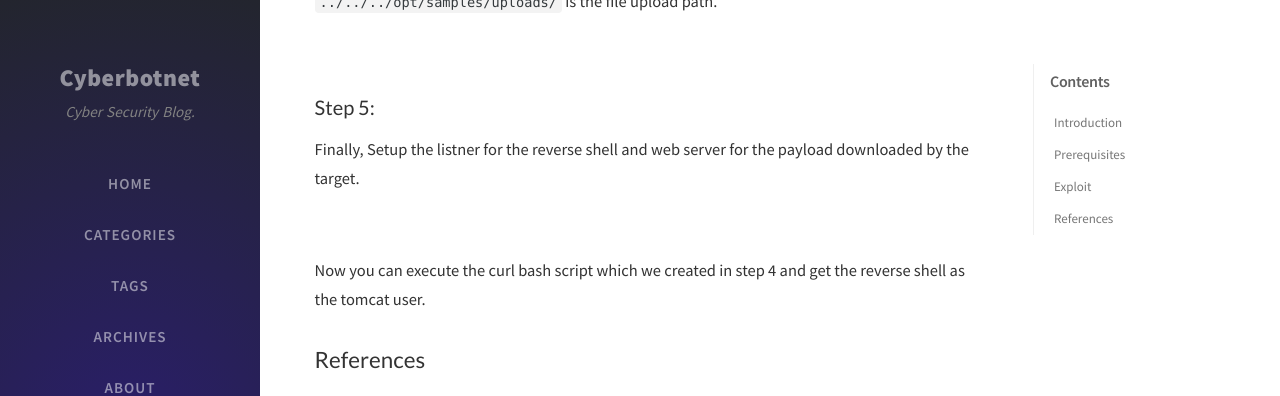
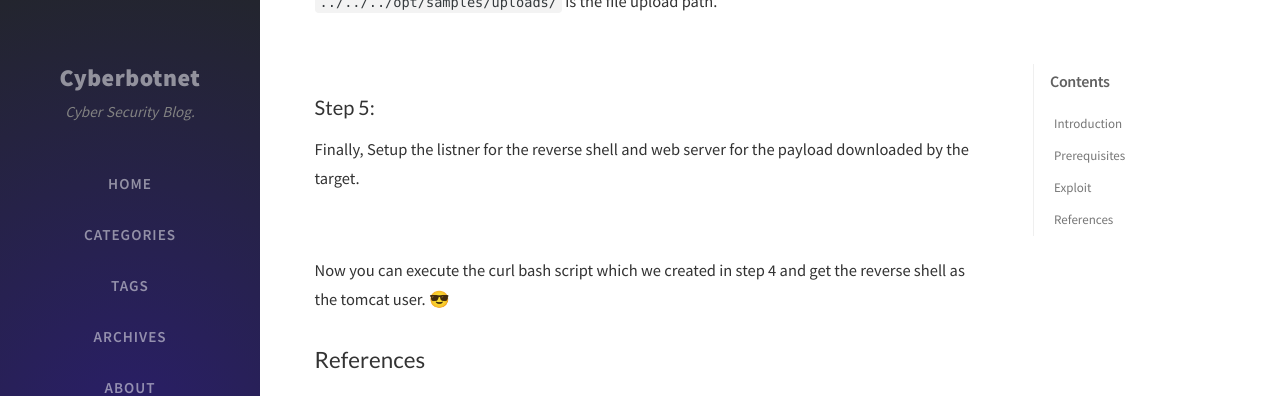
Before and after one commit to UweKrause/ukmihiran.github.io, a Jekyll site: the page built from _posts/2020-12-29-Apache-Tomcat-Server-Deserialization-of-Untrusted-Data-(RCE).md, in a window 1280 px wide and 900 px high, scrolled down 2654 px. Shown: the top 396 px of the window. Built offline with Jekyll 4.4.1, drawn with Linux system fonts in a browser that asks for light colours; nearby versions of some CDN libraries; comment, search, counter and statistics services are not loaded.

```diff
--- a/_posts/2020-12-29-Apache-Tomcat-Server-Deserialization-of-Untrusted-Data-(RCE).md
+++ b/_posts/2020-12-29-Apache-Tomcat-Server-Deserialization-of-Untrusted-Data-(RCE).md
@@ -79,7 +79,7 @@ Finally, Setup the listner for the reverse shell and web server for the payload
 
 ![5.PNG]({{site.baseurl}}/assets/img/post/post7/5.PNG)
 
-Now you can execute the curl bash script which we created in step 4 and get the reverse shell as the tomcat user.
+Now you can execute the curl bash script which we created in step 4 and get the reverse shell as the tomcat user. 😎
 
 ## References
 - https://www.redtimmy.com/apache-tomcat-rce-by-deserialization-cve-2020-9484-write-up-and-exploit/
```
